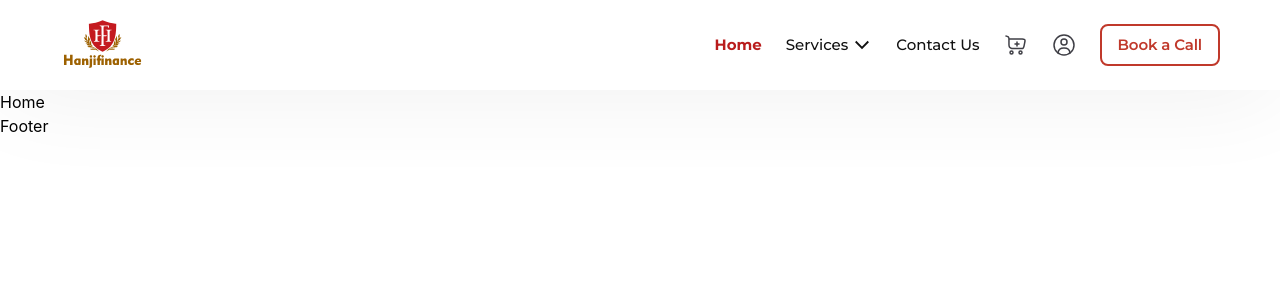
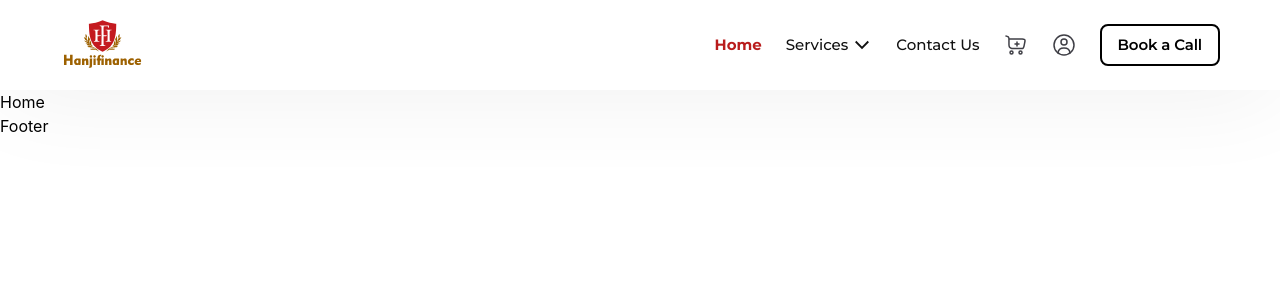
Before and after one commit to neon-lab-dev/HanjiFinance-Client, a React (Vite) app: page / in a window 1280 px wide. Shown: the top 300 px of the page. Built offline with nearby package versions, Linux system fonts and the light colour scheme.

Commit message:
added color in tailwind file

```diff
--- a/src/index.css
+++ b/src/index.css
@@ -9,28 +9,61 @@
 
   /* Primary */
   --color-primary-10: #b91c1c;
-  --color-primary-20: #DC2626;
-  --color-primary-30: #C0392B;
-  --color-primary-40: #92400E;
-  --color-primary-50: #9D6100;
-  --color-primary-60: #FB7185;
+  --color-primary-15: #dc2626;
+  --color-primary-20: #c0392b;
+  --color-primary-25: #fb7185;
 
+  /* Neutral */
+  --color-neutral-5: #000000;
+  --color-neutral-10: #262626;
+  --color-neutral-15: #111111;
+  --color-neutral-20: #171717;
+  --color-neutral-25: #1e293b;
+  --color-neutral-30: #27272a;
+  --color-neutral-35: #263238;
+  --color-neutral-40: #2c2c2c;
+  --color-neutral-50: #404040;
+  --color-neutral-60: #525252;
+  --color-neutral-65: #525252d9;
+  --color-neutral-70: #64748b;
+  --color-neutral-75: #6b7280;
+  --color-neutral-80: #71717a;
+  --color-neutral-85: #737373;
+  --color-neutral-90: #d4d4d4;
+  --color-neutral-95: #d4d4d8;
+  --color-neutral-97: #e4e4e7;
+  --color-neutral-98: #e2e8f0;
+  --color-neutral-99: #f1f5f9;
+  --color-neutral-100: #fafafa;
 
+  /* Surface / Backgrounds */
+  --color-surface-10: #f0f0fa;
+  --color-surface-20: #f0f9ff;
+  --color-surface-30: #f8fafc;
+  --color-surface-40: #eff6ff;
+  --color-surface-50: #ecfdf5;
+  --color-surface-60: #fff7ed;
+  --color-surface-70: #cffafe;
 
+  /* accent */
+  --color-accent-5: #0f172a;
+  --color-accent-10: #111827;
 
+  /* Success */
+  --color-success-5: #ecfdf5;
+  --color-success-10: #cffafe;
+  --color-success-15: #059669;
+  --color-success-20: #16a34a;
 
-
-
+  /* Extra */
+  --color-glass-10: #6e78831f;
 
   /* White */
   --color-white: #ffffff;
 
   /* secondary */
-  /* --color-secondary-10: #1a1f2c; */
-
-  /* neutral */
-  --color-neutral-10: #262626;
-  --color-neutral-15: #111;
+  --color-secondary-10: #9d6100;
+  --color-secondary-15: #92400e;
 
   /* Shadows */
   --shadow-navbar: 0px 0px 100px 0px rgba(0, 0, 0, 0.07);
```
Also changed, not shown: src/components/Shared/Navbar/Navbar.tsx (+7 -11 lines).
